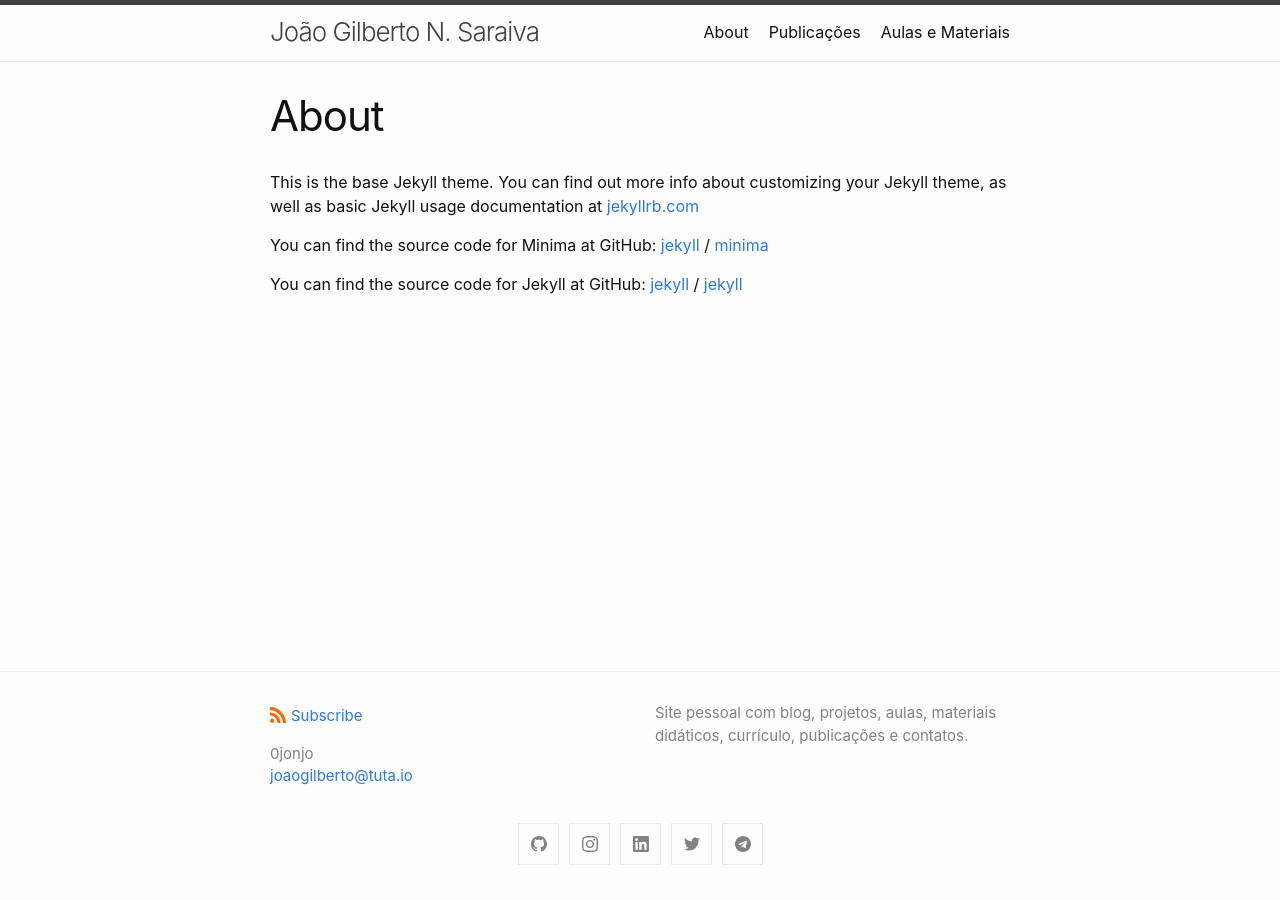
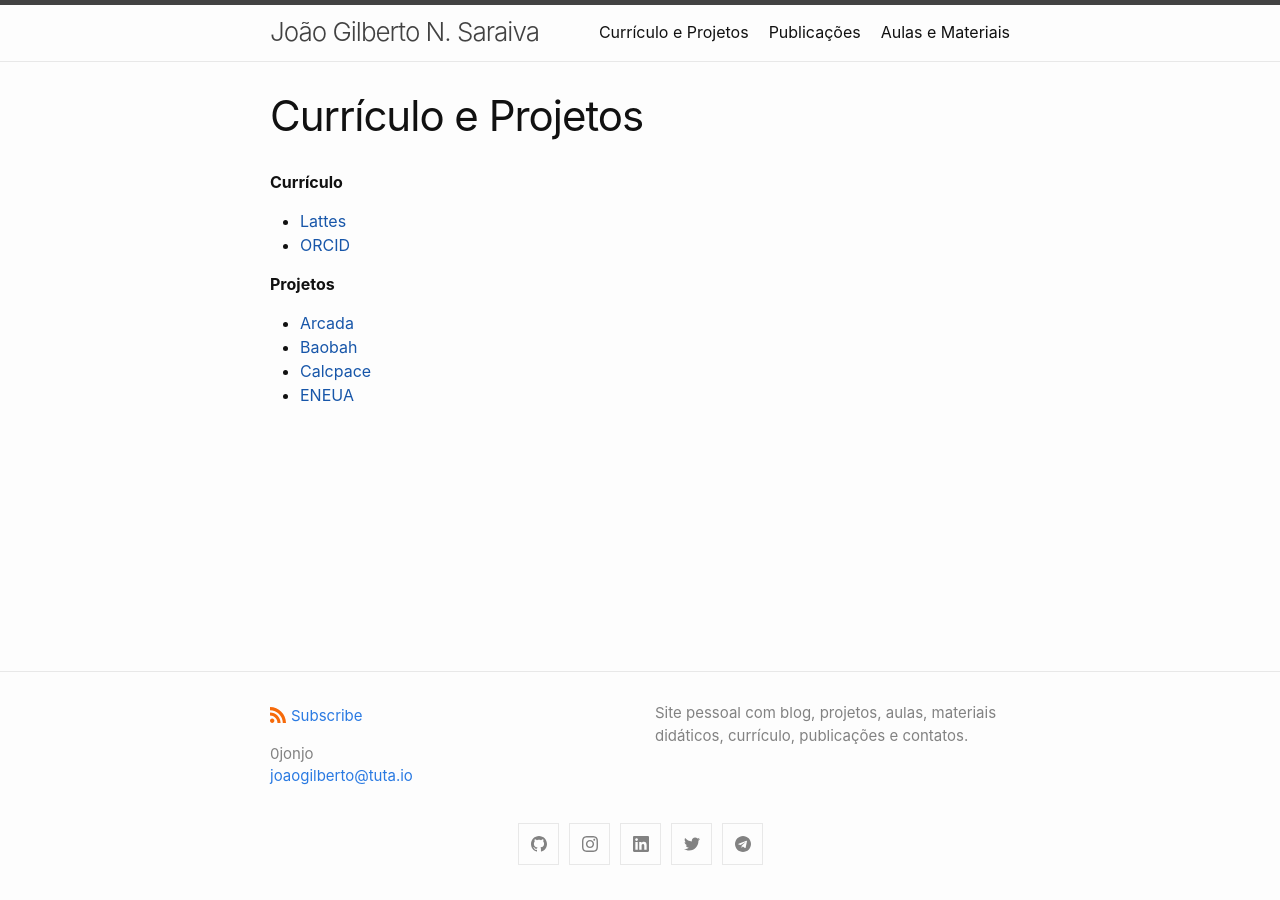
Before and after one commit to 0jonjo/0jonjo.github.io, a Jekyll site: the page built from about.md, in a window 1280 px wide. Built offline with Jekyll 4.4.1, drawn with Linux system fonts in a browser that asks for light colours.

Commit message:
update about

```diff
--- a/about.md
+++ b/about.md
@@ -1,18 +1,17 @@
 ---
 layout: page
-title: About
+title: Currículo e Projetos
 permalink: /about/
 ---
 
-This is the base Jekyll theme. You can find out more info about customizing your Jekyll theme, as well as basic Jekyll usage documentation at [jekyllrb.com](https://jekyllrb.com/)
+**Currículo**
 
-You can find the source code for Minima at GitHub:
-[jekyll][jekyll-organization] /
-[minima](https://github.com/jekyll/minima)
+- [Lattes]()
+- [ORCID]()
 
-You can find the source code for Jekyll at GitHub:
-[jekyll][jekyll-organization] /
-[jekyll](https://github.com/jekyll/jekyll)
+**Projetos**
 
-
-[jekyll-organization]: https://github.com/jekyll
+- [Arcada]()
+- [Baobah]()
+- [Calcpace]()
+- [ENEUA]()
```
